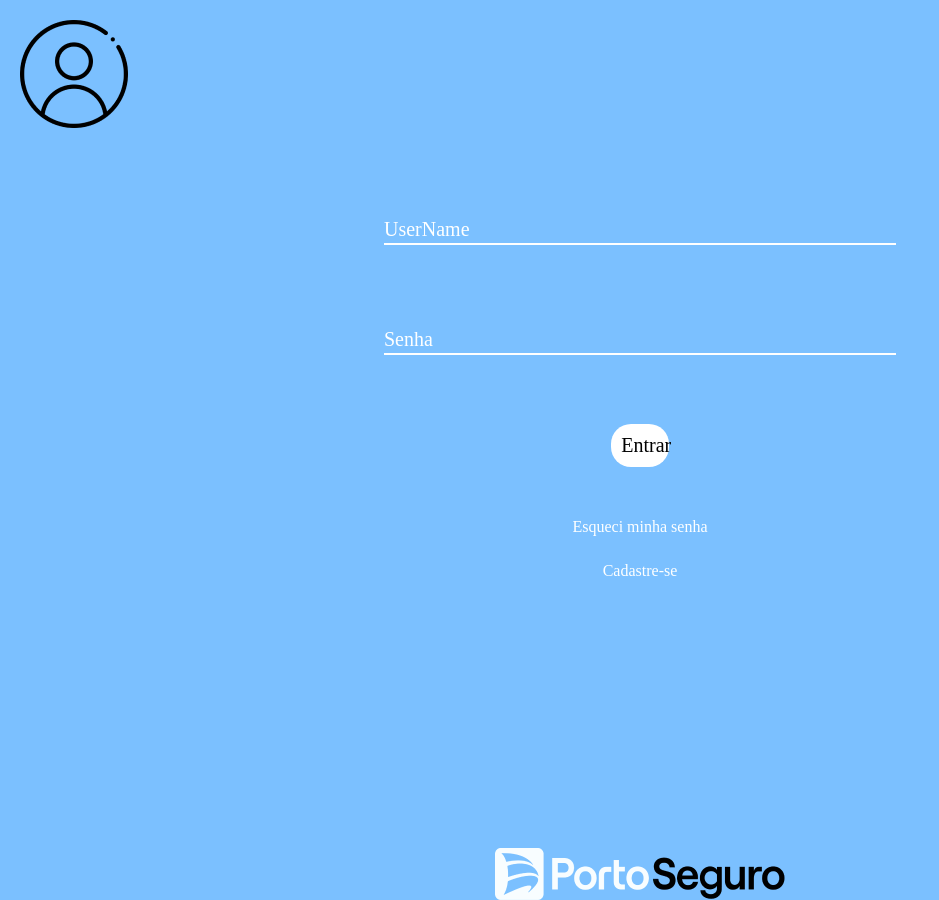
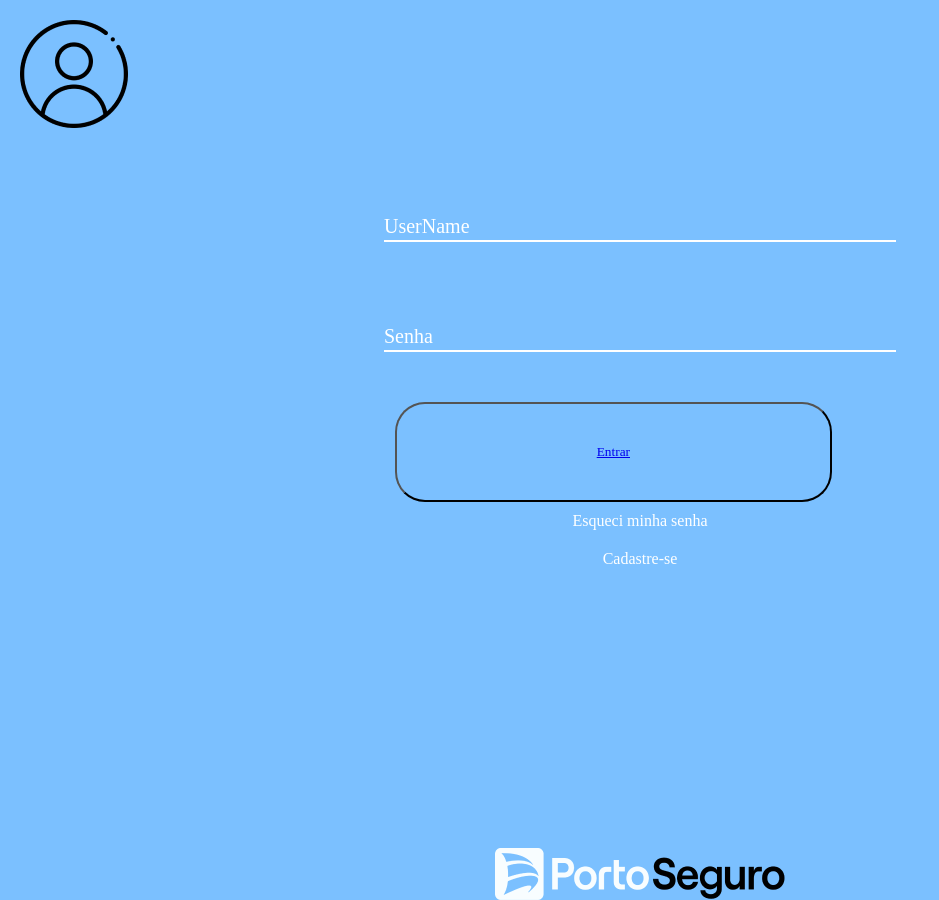
Before and after one commit to Checkpoint-Responsive/Sprint3Challenge, a React (Vite) app: page /Login in a window 1280 px wide. Shown: the whole page, without its empty margins (0-939 px from the left). Built offline with nearby package versions, Linux system fonts and the light colour scheme; a web font is replaced by a local one.

Commit message:
pag error, login e cadastro bike

```diff
--- a/src/App.css
+++ b/src/App.css
@@ -1,3 +1,11 @@
 body{
   background: #7BC0FF;
+
 }
+.error{
+  display: flex;
+  justify-content: center;
+  align-items: center;
+  color: white;
+  min-height: 100vh;
+}
--- a/src/App.jsx
+++ b/src/App.jsx
@@ -1,6 +1,5 @@
 import { Outlet } from 'react-router-dom';
 import './App.css';
-import Home from './routes/Home/index';
 function App() {
 
   return (
--- a/src/index.css
+++ b/src/index.css
@@ -1,4 +1,4 @@
-:root {
+/* :root {
   font-family: Inter, system-ui, Avenir, Helvetica, Arial, sans-serif;
   line-height: 1.5;
   font-weight: 400;
@@ -66,4 +66,4 @@ button:focus-visible {
   button {
     background-color: #f9f9f9;
   }
-}
+} */
--- a/src/main.jsx
+++ b/src/main.jsx
@@ -20,7 +20,7 @@ const router = createBrowserRouter([
     errorElement: <Error/>,
     children:[
       {
-        path: "/Home",
+        path: "/",
         element: <Home/>
       },
       {
--- a/src/routes/Cadastro/Cadastro.css
+++ b/src/routes/Cadastro/Cadastro.css
@@ -18,7 +18,7 @@ flex-wrap: wrap;
 .box{
     display: flex;
     align-items: center;
-    width: 60%;
+    width: 50%;
     border-radius: 10px;
     padding: 10px;
     margin: 10px;
@@ -27,7 +27,8 @@ flex-wrap: wrap;
     & p{
         background-color: white;
         width: 100%;
-        height: 35px;
+        height: 50px;
+        padding: 5px;
         border-radius: 15px;
         display: flex;
         justify-content: center;
@@ -51,15 +52,13 @@ flex-wrap: wrap;
     }
 }
 .btnEnviar{
-    width: 250px;
-    height: 70px;
+    height: 10px;
     border-style: none;
     color: white;
     font-family: Caudex;
     font-size: 30px;
     font-style: normal;
-    font-weight: 700;
-    line-height: normal;
+    font-weight: bold;
     cursor: pointer;
 }
 
@@ -79,8 +78,15 @@ flex-wrap: wrap;
 }
 
 /* Estilo para o corpo da página */
-body {
-    background: #7BC0FF;
-    margin: 0;
-    padding: 0;
+
+.footer{
+    display: flex;
+    text-align: center;
+    justify-content: center;
+
+    & .linkFooter{
+        color: white;
+        text-decoration: none;
+        font-size: 0.7em;
+    }
 }
--- a/src/routes/Cadastro/index.jsx
+++ b/src/routes/Cadastro/index.jsx
@@ -38,7 +38,8 @@ export default function Cadastro(){
                 </section>
             </main>
             <footer className="footer">
-                <Link to="/Perfil"> <img src={imgsair} alt="Sair"/> </Link>
+                <img src={imgsair} alt="Sair"/>
+                <Link to="/Perfil" className='linkFooter'>Sair </Link>
             </footer>
         </>
         )
--- a/src/routes/Error/index.jsx
+++ b/src/routes/Error/index.jsx
@@ -1,6 +1,6 @@
 export default function Error(){
     return(
-        <main>
+        <main className="error">
             <h1>Erro 404 - Página não encontrada.</h1>
         </main>
     )
--- a/src/routes/Login/Login.css
+++ b/src/routes/Login/Login.css
@@ -9,7 +9,8 @@
 }
 
 .container{
-  min-height: calc(100vh - 60px);;
+  min-height: calc(100vh - 60px);
+  min-width: 97vw;
 }
 
 .head{
@@ -49,12 +50,23 @@
   & .btnEntrar{
       background-color: white;
       border-radius: 20px;
-      padding: 10px;
       font-size: 20px;
       width: 15%;
       border-style: none;
       cursor: pointer;
+      padding: 10px 50px;
+      color: black;
+      display: flex;
+     justify-content: center;
+
+
   }
+
+  & .linkLoginToPerfil{
+      color: black;
+      background-color: white;
+      text-decoration: none;
+    }
 }
 
 .pLinks{
@@ -80,5 +92,4 @@
   height: 100%;
   min-height: 40px;
   justify-content: center;
-  width: 100vw;
 }
--- a/src/routes/Login/index.jsx
+++ b/src/routes/Login/index.jsx
@@ -1,4 +1,4 @@
-import './login.css';
+// import './Login.css';
 import { Link } from 'react-router-dom'
 import perfil from '../img/perfil.png'
 import portoSeguro from '../img/portoSeguro.png'
@@ -22,7 +22,7 @@ export default function Login() {
                         </div>
 
                         <div className="btn">
-                        <button type="submit" className="btnEntrar">Entrar</button>
+                        <button type="submit" className="btnEntrar">< Link to = "/Perfil"  className='linkLoginToPerfil'>Entrar</Link></button>
                         </div>
 
                         <div className="pLinks">
```
